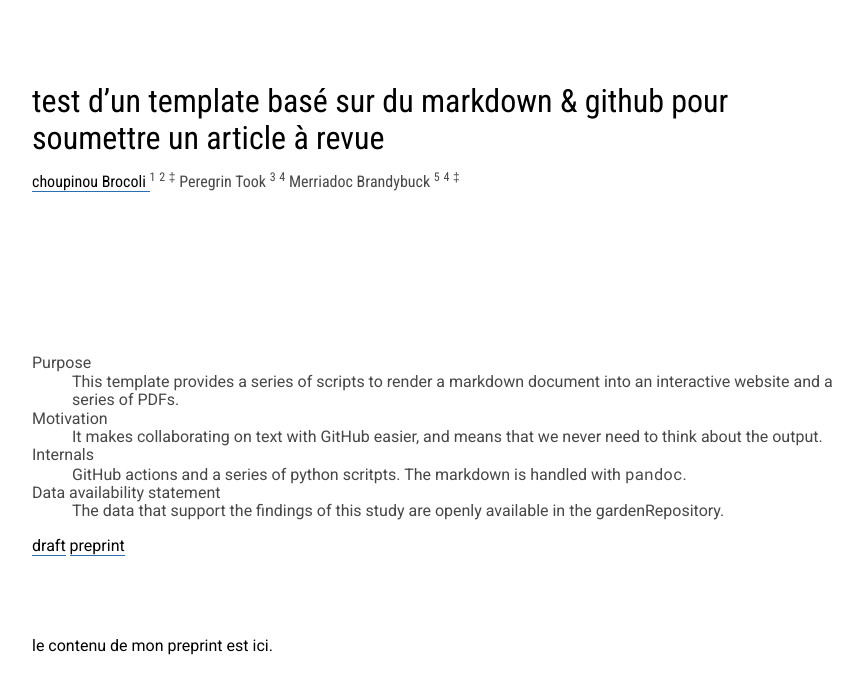
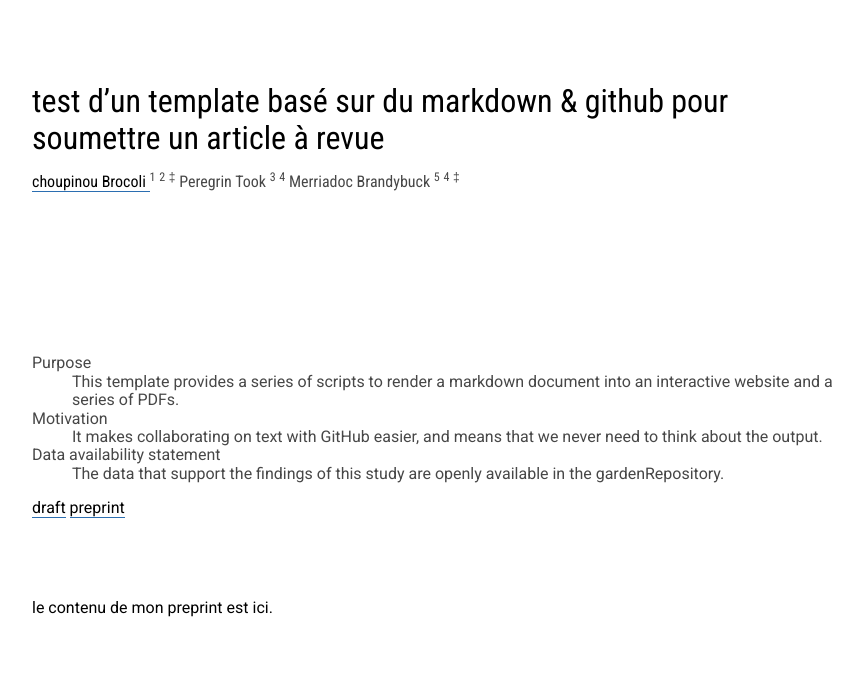
Before and after one commit to MariannePeiffer/fictional-broccoli, a plain HTML site: page index.html in a window 1280 px wide. Shown: the top 675 px of the page, without its empty margins (198-1061 px from the left). Drawn offline with nearby package versions, Linux system fonts and the light colour scheme; a script that the page names is missing.

Commit message:
Deploying to gh-pages from @ MariannePeiffer/fictional-broccoli@79ece841d9598b5079cfd6c6a0a9b54bcf2af13a 🚀

```diff
--- a/index.html
+++ b/index.html
@@ -202,8 +202,6 @@
                 <dd>This template provides a series of scripts to render a markdown document into an interactive website and a series of PDFs.</dd>
                     <dt>Motivation</dt>
                 <dd>It makes collaborating on text with GitHub easier, and means that we never need to think about the output.</dd>
-                    <dt>Internals</dt>
-                <dd>GitHub actions and a series of python scritpts. The markdown is handled with <code>pandoc</code>.</dd>
                     <dt>Data availability statement</dt>
                 <dd>The data that support the findings of this study are openly available in the gardenRepository.</dd>
                 </dl>
```
Also changed, not shown: 4 other files.
